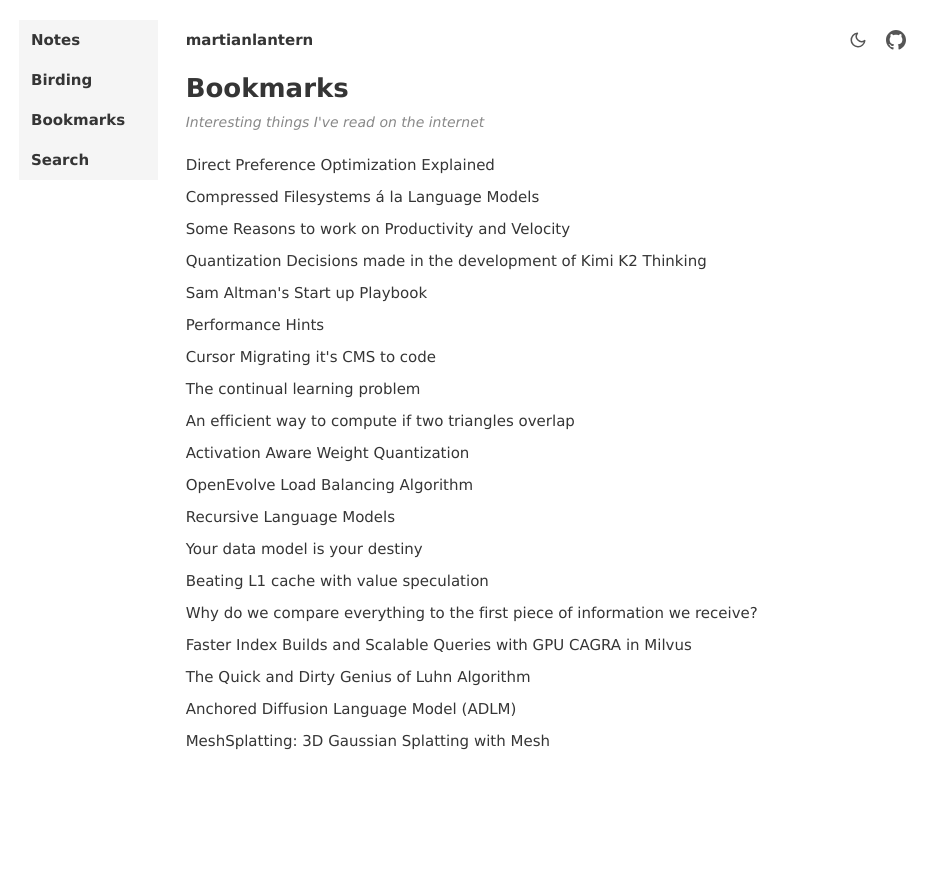
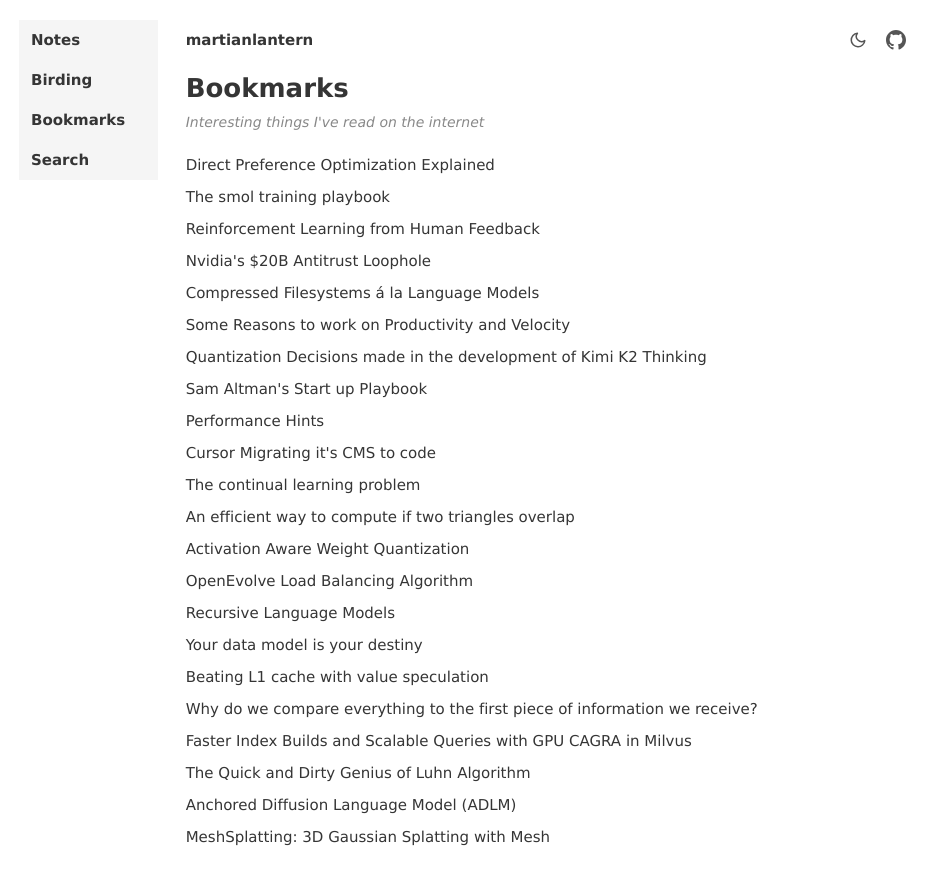
Before and after one commit to martianlantern/martianlantern.github.io, a Jekyll site: the page built from bookmarks.md, in a window 1280 px wide. Shown: the top 885 px of the page, without its empty margins (166-1103 px from the left). Built offline with Jekyll 4.4.1, drawn with Linux system fonts in a browser that asks for light colours.

Commit message:
adding more readings now

```diff
--- a/bookmarks.md
+++ b/bookmarks.md
@@ -12,6 +12,18 @@ title: Bookmarks
 
         <a href="https://www.tylerromero.com/posts/2024-04-dpo/" class="post-entry" target="_blank">
             <span class="post-title">Direct Preference Optimization Explained</span>
+        </a>
+
+        <a href="https://huggingface.co/spaces/HuggingFaceTB/smol-training-playbook#introduction" class="post-entry" target="_blank">
+            <span class="post-title">The smol training playbook</span>
+        </a>
+
+        <a href="https://rlhfbook.com/" class="post-entry" target="_blank">
+            <span class="post-title">Reinforcement Learning from Human Feedback</span>
+        </a>
+
+        <a href="https://ossa-ma.github.io/blog/groq" class="post-entry" target="_blank">
+            <span class="post-title">Nvidia's $20B Antitrust Loophole</span>
         </a>
 
         <a href="https://grohan.co/2025/11/25/llmfuse/" class="post-entry" target="_blank">
```
